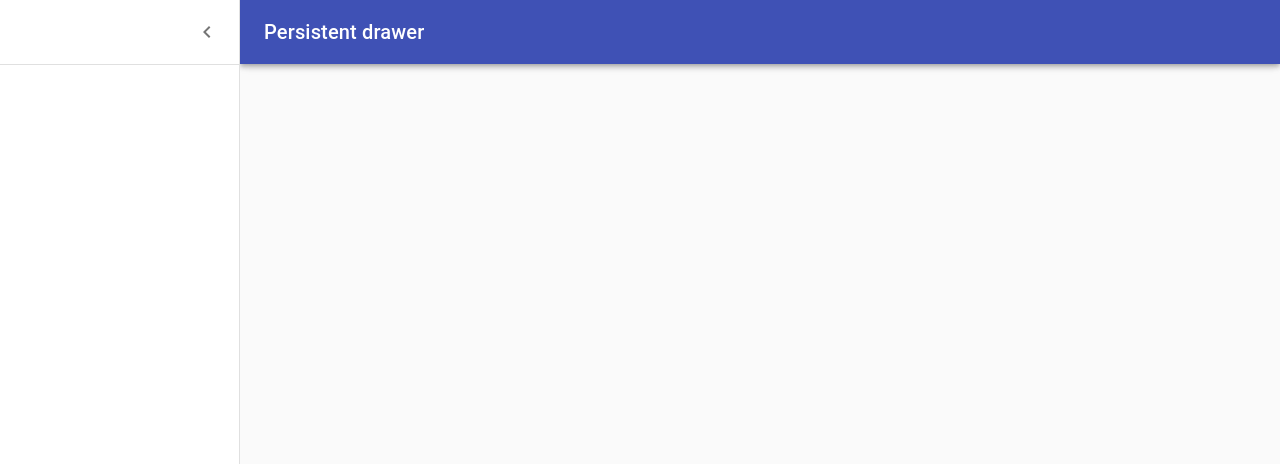
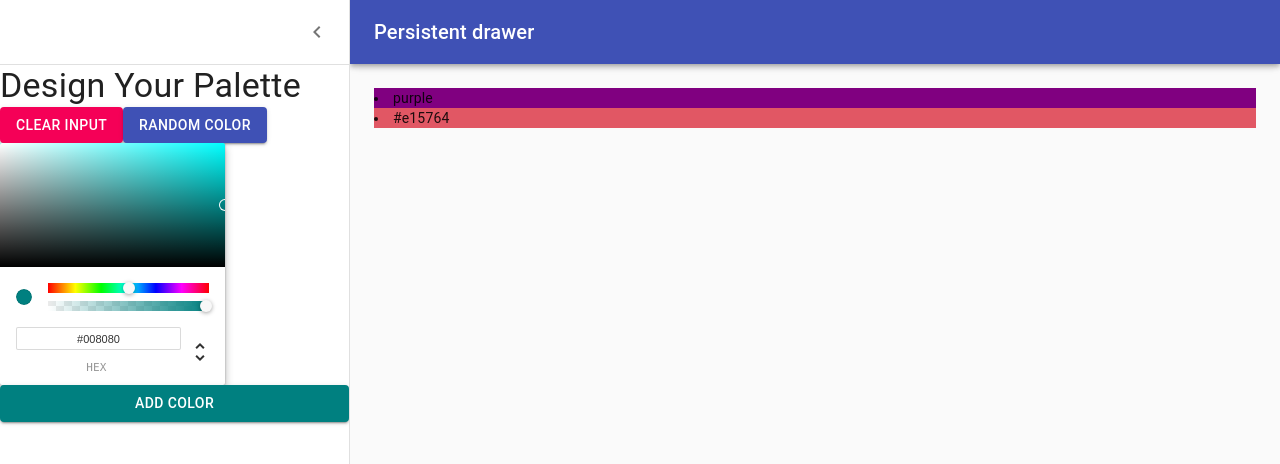
Before and after one commit to harisiqbal12/react-colors, a React (Create React App) app: page /palette/new in a window 1280 px wide. Both pictures are taken after a click on the button "open drawer". Shown: the top 464 px of the page. Built offline with nearby package versions, Linux system fonts and the light colour scheme; the HTML template or start-up script is replaced by a standard one.

Commit message:
Connected color picket to drawer atnew palette creator page

```diff
--- a/package.json
+++ b/package.json
@@ -13,6 +13,7 @@
     "chroma-js": "^2.1.1",
     "rc-slider": "^9.7.2",
     "react": "^17.0.2",
+    "react-color": "^2.17.2",
     "react-copy-to-clipboard": "^5.0.3",
     "react-dom": "^17.0.2",
     "react-router-dom": "^5.2.0",
--- a/src/NewPaletteForm.js
+++ b/src/NewPaletteForm.js
@@ -1,6 +1,6 @@
 import React from 'react';
 import clsx from 'clsx';
-import { makeStyles, useTheme } from '@material-ui/core/styles';
+import { makeStyles } from '@material-ui/core/styles';
 import Drawer from '@material-ui/core/Drawer';
 import CssBaseline from '@material-ui/core/CssBaseline';
 import AppBar from '@material-ui/core/AppBar';
@@ -10,8 +10,10 @@
 import IconButton from '@material-ui/core/IconButton';
 import MenuIcon from '@material-ui/icons/Menu';
 import ChevronLeftIcon from '@material-ui/icons/ChevronLeft';
+import { ChromePicker } from 'react-color';
+import Button from '@material-ui/core/Button';
 
-const drawerWidth = 240;
+const drawerWidth = 350;
 
 const useStyles = makeStyles(theme => ({
 	root: {
@@ -70,10 +72,11 @@
 	},
 }));
 
-export default function NewPaletteForm() {
+const NewPaletteForm = () => {
 	const classes = useStyles();
-	const theme = useTheme();
 	const [open, setOpen] = React.useState(false);
+	const [currentColor, setCurrentColor] = React.useState('teal');
+	const [colors, setColors] = React.useState({ colors: ['purple', '#e15764'] });
 
 	const handleDrawerOpen = () => {
 		setOpen(true);
@@ -81,6 +84,14 @@
 
 	const handleDrawerClose = () => {
 		setOpen(false);
+	};
+
+	const updateCurrentColor = newColor => {
+		setCurrentColor(newColor.hex);
+	};
+
+	const addNewColors = () => {
+		setColors({ colors: [...colors.colors, currentColor] });
 	};
 
 	return (
@@ -122,6 +133,28 @@
 					</IconButton>
 				</div>
 				<Divider />
+				<Typography variant="h4">Design Your Palette</Typography>
+				<div>
+					<Button variant="contained" color="secondary">
+						Clear Input
+					</Button>
+					<Button variant="contained" color="primary">
+						Random Color
+					</Button>
+				</div>
+
+				<ChromePicker
+					color={currentColor}
+					onChangeComplete={updateCurrentColor}
+				/>
+				<Button
+					variant="contained"
+					color="primary"
+					style={{ backgroundColor: currentColor }}
+					onClick={addNewColors}
+				>
+					Add Color
+				</Button>
 			</Drawer>
 			<main
 				className={clsx(classes.content, {
@@ -129,7 +162,12 @@
 				})}
 			>
 				<div className={classes.drawerHeader} />
+				{colors.colors.map(color => (
+					<li style={{ backgroundColor: color }}>{color}</li>
+				))}
 			</main>
 		</div>
 	);
-}
+};
+
+export default NewPaletteForm;
```
Also changed, not shown: 1 other file (tests, documents, lock files or other folders).
